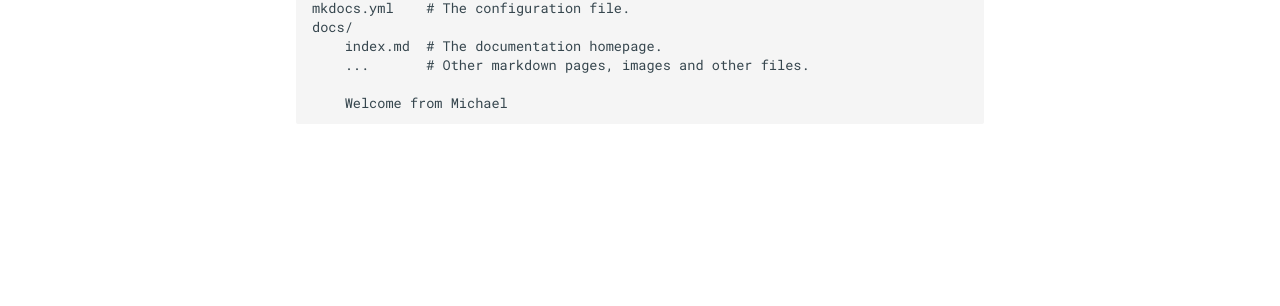
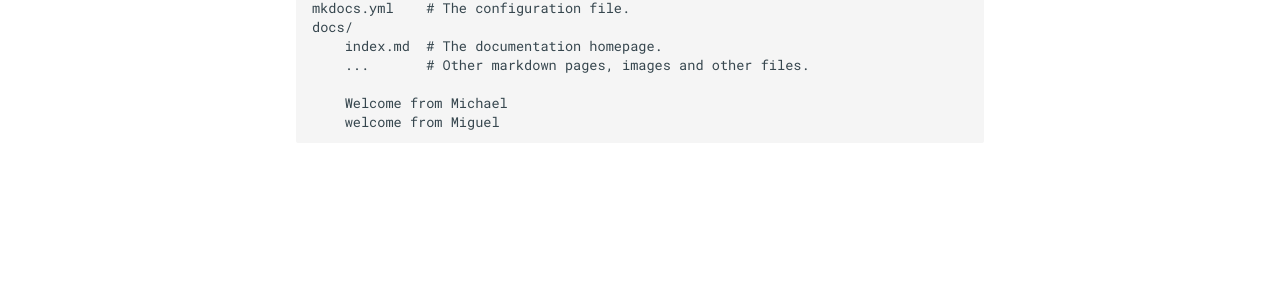
Before and after one commit to migueltinembart/Netzwerk-Workshop, an MkDocs documentation site: the page built from docs/index.md, in a window 1280 px wide. Shown: the part 525-831 px from the top of the page. Built offline with MkDocs 1.6.1 and Material for MkDocs 9.7.7, drawn with Linux system fonts in a browser that asks for light colours.

Commit message:
add tag now

```diff
--- a/docs/index.md
+++ b/docs/index.md
@@ -17,3 +17,4 @@
         ...       # Other markdown pages, images and other files.
 
         Welcome from Michael
+        welcome from Miguel
```
